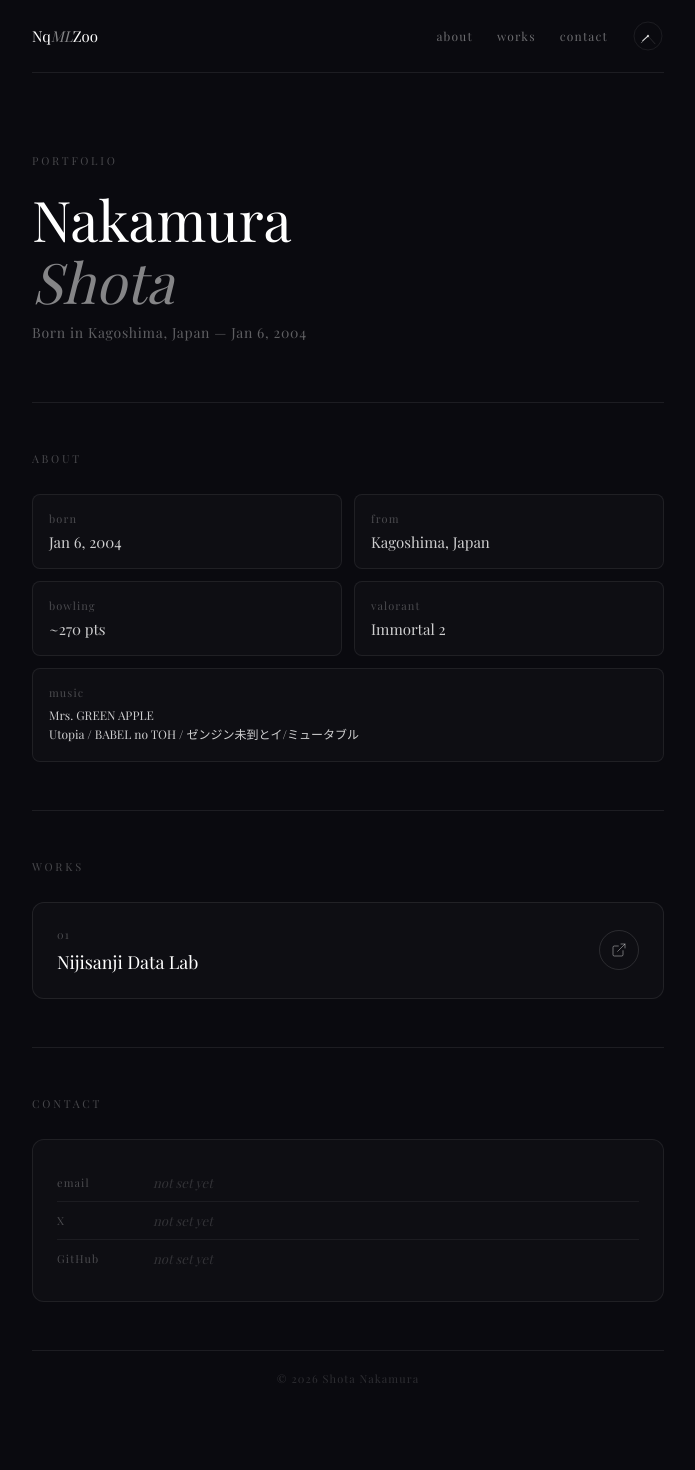
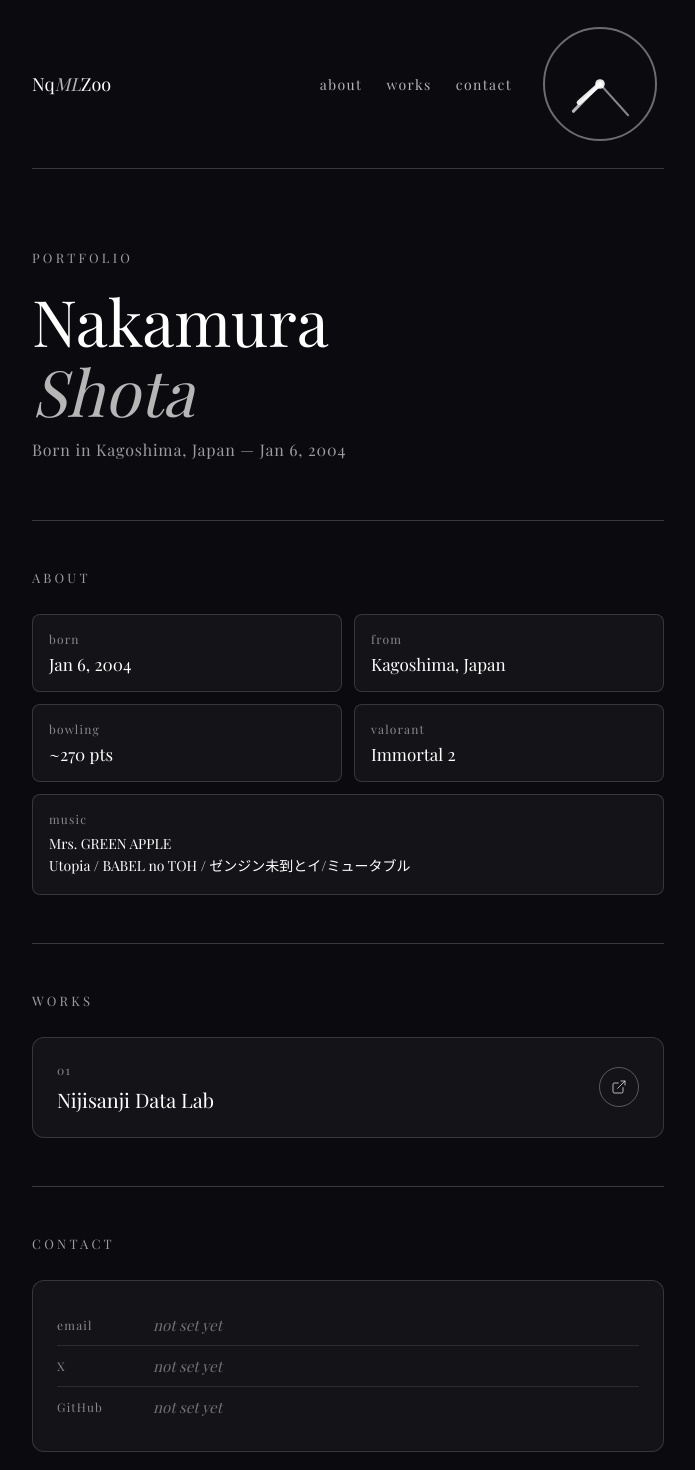
Before and after one commit to nqmlzoo/portfolio, a Next.js app: page / in a window 1280 px wide. Shown: the top 1470 px of the page, without its empty margins (292-987 px from the left). Before the commit the page ends 1406 px from the top, so only its background shows below. Built offline with nearby package versions, Linux system fonts and the light colour scheme; a web font is replaced by a local one.

Commit message:
Update page.js

```diff
--- a/app/page.js
+++ b/app/page.js
@@ -26,58 +26,62 @@ export default function Home() {
     const timer = setInterval(updateClock, 1000)
     return () => clearInterval(timer)
   }, [])
+
   return (
     <main style={{maxWidth:'680px',margin:'0 auto',padding:'0 24px'}}>
-      <nav style={{display:'flex',justifyContent:'space-between',alignItems:'center',padding:'20px 0',borderBottom:'0.5px solid rgba(255,255,255,0.08)'}}>
-        <div style={{fontSize:'15px',fontFamily:'var(--font-playfair)'}}>
-          Nq<em style={{color:'rgba(255,255,255,0.5)'}}>ML</em>Zoo
+      <nav style={{display:'flex',justifyContent:'space-between',alignItems:'center',padding:'20px 0',borderBottom:'0.5px solid rgba(255,255,255,0.2)'}}>
+        <div style={{fontSize:'18px',fontFamily:'var(--font-playfair)',color:'#fff'}}>
+          Nq<em style={{color:'rgba(255,255,255,0.7)'}}>ML</em>Zoo
         </div>
         <div style={{display:'flex',alignItems:'center',gap:'24px'}}>
           <div style={{display:'flex',gap:'24px'}}>
             {['about','works','contact'].map(l=>(
-              <a key={l} href={`#${l}`} style={{fontSize:'12px',color:'rgba(255,255,255,0.4)',letterSpacing:'.1em'}}>{l}</a>
+              <a key={l} href={`#${l}`} style={{fontSize:'14px',color:'rgba(255,255,255,0.7)',letterSpacing:'.1em'}}>{l}</a>
             ))}
           </div>
-          <svg viewBox="0 0 32 32" width="32" height="32">
-            <circle cx="16" cy="16" r="14" fill="none" stroke="rgba(255,255,255,0.15)" strokeWidth="0.5"/>
-            <circle cx="16" cy="16" r="1.2" fill="rgba(255,255,255,0.6)"/>
-            <line ref={hourRef} x1="16" y1="16" x2="16" y2="8" stroke="rgba(255,255,255,0.7)" strokeWidth="1.2" strokeLinecap="round"/>
-            <line ref={minRef} x1="16" y1="16" x2="16" y2="5" stroke="rgba(255,255,255,0.5)" strokeWidth="0.8" strokeLinecap="round"/>
-            <line ref={secRef} x1="16" y1="16" x2="16" y2="4" stroke="rgba(255,255,255,0.25)" strokeWidth="0.5" strokeLinecap="round"/>
+          <svg viewBox="0 0 32 32" width="128" height="128">
+            <circle cx="16" cy="16" r="14" fill="none" stroke="rgba(255,255,255,0.4)" strokeWidth="0.5"/>
+            <circle cx="16" cy="16" r="1.2" fill="rgba(255,255,255,0.9)"/>
+            <line ref={hourRef} x1="16" y1="16" x2="16" y2="8" stroke="rgba(255,255,255,0.9)" strokeWidth="1.2" strokeLinecap="round"/>
+            <line ref={minRef} x1="16" y1="16" x2="16" y2="5" stroke="rgba(255,255,255,0.7)" strokeWidth="0.8" strokeLinecap="round"/>
+            <line ref={secRef} x1="16" y1="16" x2="16" y2="4" stroke="rgba(255,255,255,0.5)" strokeWidth="0.5" strokeLinecap="round"/>
           </svg>
         </div>
       </nav>
-      <section style={{padding:'80px 0 60px',borderBottom:'0.5px solid rgba(255,255,255,0.08)'}}>
-        <p style={{fontSize:'11px',letterSpacing:'.25em',color:'rgba(255,255,255,0.25)',marginBottom:'20px'}}>PORTFOLIO</p>
-        <h1 style={{fontSize:'56px',fontWeight:'400',lineHeight:'1.1',marginBottom:'12px',fontFamily:'var(--font-playfair)'}}>
-          Nakamura<br/><em style={{color:'rgba(255,255,255,0.5)'}}>Shota</em>
+
+      <section style={{padding:'80px 0 60px',borderBottom:'0.5px solid rgba(255,255,255,0.2)'}}>
+        <p style={{fontSize:'13px',letterSpacing:'.25em',color:'rgba(255,255,255,0.6)',marginBottom:'20px'}}>PORTFOLIO</p>
+        <h1 style={{fontSize:'64px',fontWeight:'400',lineHeight:'1.1',marginBottom:'12px',fontFamily:'var(--font-playfair)',color:'#fff'}}>
+          Nakamura<br/><em style={{color:'rgba(255,255,255,0.7)'}}>Shota</em>
         </h1>
-        <p style={{fontSize:'14px',color:'rgba(255,255,255,0.35)',letterSpacing:'.05em'}}>Born in Kagoshima, Japan — Jan 6, 2004</p>
+        <p style={{fontSize:'16px',color:'rgba(255,255,255,0.6)',letterSpacing:'.05em'}}>Born in Kagoshima, Japan — Jan 6, 2004</p>
       </section>
-      <section id="about" style={{padding:'48px 0',borderBottom:'0.5px solid rgba(255,255,255,0.08)'}}>
-        <p style={{fontSize:'11px',letterSpacing:'.25em',color:'rgba(255,255,255,0.25)',marginBottom:'28px'}}>ABOUT</p>
+
+      <section id="about" style={{padding:'48px 0',borderBottom:'0.5px solid rgba(255,255,255,0.2)'}}>
+        <p style={{fontSize:'13px',letterSpacing:'.25em',color:'rgba(255,255,255,0.6)',marginBottom:'28px'}}>ABOUT</p>
         <div style={{display:'grid',gridTemplateColumns:'1fr 1fr',gap:'12px'}}>
           {[{label:'born',val:'Jan 6, 2004'},{label:'from',val:'Kagoshima, Japan'},{label:'bowling',val:'~270 pts'},{label:'valorant',val:'Immortal 2'}].map(({label,val})=>(
-            <div key={label} style={{padding:'16px',border:'0.5px solid rgba(255,255,255,0.07)',borderRadius:'8px',background:'rgba(255,255,255,0.02)'}}>
-              <p style={{fontSize:'11px',color:'rgba(255,255,255,0.25)',marginBottom:'6px',letterSpacing:'.1em'}}>{label}</p>
-              <p style={{fontSize:'15px',color:'rgba(255,255,255,0.8)',fontFamily:'var(--font-playfair)'}}>{val}</p>
+            <div key={label} style={{padding:'16px',border:'0.5px solid rgba(255,255,255,0.15)',borderRadius:'8px',background:'rgba(255,255,255,0.04)'}}>
+              <p style={{fontSize:'12px',color:'rgba(255,255,255,0.5)',marginBottom:'6px',letterSpacing:'.1em'}}>{label}</p>
+              <p style={{fontSize:'17px',color:'#fff',fontFamily:'var(--font-playfair)'}}>{val}</p>
             </div>
           ))}
-          <div style={{gridColumn:'span 2',padding:'16px',border:'0.5px solid rgba(255,255,255,0.07)',borderRadius:'8px',background:'rgba(255,255,255,0.02)'}}>
-            <p style={{fontSize:'11px',color:'rgba(255,255,255,0.25)',marginBottom:'6px',letterSpacing:'.1em'}}>music</p>
-            <p style={{fontSize:'12px',color:'rgba(255,255,255,0.8)',fontFamily:'var(--font-playfair)',lineHeight:'1.6'}}>Mrs. GREEN APPLE<br/>Utopia / BABEL no TOH / ゼンジン未到とイ/ミュータブル</p>
+          <div style={{gridColumn:'span 2',padding:'16px',border:'0.5px solid rgba(255,255,255,0.15)',borderRadius:'8px',background:'rgba(255,255,255,0.04)'}}>
+            <p style={{fontSize:'12px',color:'rgba(255,255,255,0.5)',marginBottom:'6px',letterSpacing:'.1em'}}>music</p>
+            <p style={{fontSize:'14px',color:'#fff',fontFamily:'var(--font-playfair)',lineHeight:'1.6'}}>Mrs. GREEN APPLE<br/>Utopia / BABEL no TOH / ゼンジン未到とイ/ミュータブル</p>
           </div>
         </div>
       </section>
-      <section id="works" style={{padding:'48px 0',borderBottom:'0.5px solid rgba(255,255,255,0.08)'}}>
-        <p style={{fontSize:'11px',letterSpacing:'.25em',color:'rgba(255,255,255,0.25)',marginBottom:'28px'}}>WORKS</p>
-        <div style={{padding:'24px',border:'0.5px solid rgba(255,255,255,0.08)',borderRadius:'12px',background:'rgba(255,255,255,0.02)',display:'flex',alignItems:'center',justifyContent:'space-between'}}>
+
+      <section id="works" style={{padding:'48px 0',borderBottom:'0.5px solid rgba(255,255,255,0.2)'}}>
+        <p style={{fontSize:'13px',letterSpacing:'.25em',color:'rgba(255,255,255,0.6)',marginBottom:'28px'}}>WORKS</p>
+        <div style={{padding:'24px',border:'0.5px solid rgba(255,255,255,0.15)',borderRadius:'12px',background:'rgba(255,255,255,0.04)',display:'flex',alignItems:'center',justifyContent:'space-between'}}>
           <div>
-            <p style={{fontSize:'11px',color:'rgba(255,255,255,0.25)',marginBottom:'8px',letterSpacing:'.1em'}}>01</p>
-            <p style={{fontSize:'18px',fontFamily:'var(--font-playfair)',color:'#fff'}}>Nijisanji Data Lab</p>
+            <p style={{fontSize:'12px',color:'rgba(255,255,255,0.5)',marginBottom:'8px',letterSpacing:'.1em'}}>01</p>
+            <p style={{fontSize:'20px',fontFamily:'var(--font-playfair)',color:'#fff'}}>Nijisanji Data Lab</p>
           </div>
-          <div style={{width:'40px',height:'40px',borderRadius:'50%',border:'0.5px solid rgba(255,255,255,0.12)',display:'flex',alignItems:'center',justifyContent:'center'}}>
-            <svg width="16" height="16" viewBox="0 0 24 24" fill="none" stroke="rgba(255,255,255,0.4)" strokeWidth="1.5" strokeLinecap="round" strokeLinejoin="round">
+          <div style={{width:'40px',height:'40px',borderRadius:'50%',border:'0.5px solid rgba(255,255,255,0.3)',display:'flex',alignItems:'center',justifyContent:'center'}}>
+            <svg width="16" height="16" viewBox="0 0 24 24" fill="none" stroke="rgba(255,255,255,0.7)" strokeWidth="1.5" strokeLinecap="round" strokeLinejoin="round">
               <path d="M18 13v6a2 2 0 0 1-2 2H5a2 2 0 0 1-2-2V8a2 2 0 0 1 2-2h6"/>
               <polyline points="15 3 21 3 21 9"/>
               <line x1="10" y1="14" x2="21" y2="3"/>
@@ -85,19 +89,21 @@ export default function Home() {
           </div>
         </div>
       </section>
-      <section id="contact" style={{padding:'48px 0',borderBottom:'0.5px solid rgba(255,255,255,0.08)'}}>
-        <p style={{fontSize:'11px',letterSpacing:'.25em',color:'rgba(255,255,255,0.25)',marginBottom:'28px'}}>CONTACT</p>
-        <div style={{padding:'24px',border:'0.5px solid rgba(255,255,255,0.07)',borderRadius:'12px',background:'rgba(255,255,255,0.02)'}}>
+
+      <section id="contact" style={{padding:'48px 0',borderBottom:'0.5px solid rgba(255,255,255,0.2)'}}>
+        <p style={{fontSize:'13px',letterSpacing:'.25em',color:'rgba(255,255,255,0.6)',marginBottom:'28px'}}>CONTACT</p>
+        <div style={{padding:'24px',border:'0.5px solid rgba(255,255,255,0.15)',borderRadius:'12px',background:'rgba(255,255,255,0.04)'}}>
           {[{label:'email',val:'not set yet'},{label:'X',val:'not set yet'},{label:'GitHub',val:'not set yet'}].map(({label,val},i,arr)=>(
-            <div key={label} style={{display:'flex',gap:'16px',alignItems:'center',padding:'10px 0',borderBottom:i<arr.length-1?'0.5px solid rgba(255,255,255,0.06)':'none'}}>
-              <span style={{fontSize:'11px',color:'rgba(255,255,255,0.25)',width:'80px',letterSpacing:'.1em'}}>{label}</span>
-              <span style={{fontSize:'13px',color:'rgba(255,255,255,0.15)',fontFamily:'var(--font-playfair)',fontStyle:'italic'}}>{val}</span>
+            <div key={label} style={{display:'flex',gap:'16px',alignItems:'center',padding:'10px 0',borderBottom:i<arr.length-1?'0.5px solid rgba(255,255,255,0.1)':'none'}}>
+              <span style={{fontSize:'12px',color:'rgba(255,255,255,0.5)',width:'80px',letterSpacing:'.1em'}}>{label}</span>
+              <span style={{fontSize:'15px',color:'rgba(255,255,255,0.4)',fontFamily:'var(--font-playfair)',fontStyle:'italic'}}>{val}</span>
             </div>
           ))}
         </div>
       </section>
+
       <footer style={{padding:'20px 0',textAlign:'center'}}>
-        <p style={{fontSize:'11px',color:'rgba(255,255,255,0.15)',letterSpacing:'.1em'}}>© 2026 Shota Nakamura</p>
+        <p style={{fontSize:'12px',color:'rgba(255,255,255,0.4)',letterSpacing:'.1em'}}>© 2026 Shota Nakamura</p>
       </footer>
     </main>
   )
```
